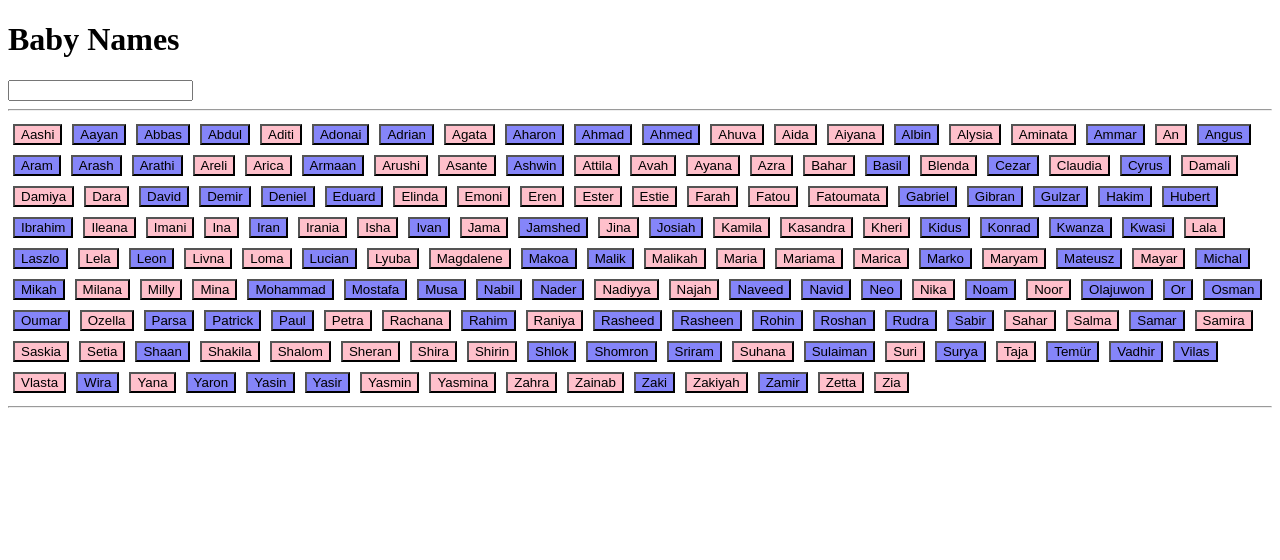
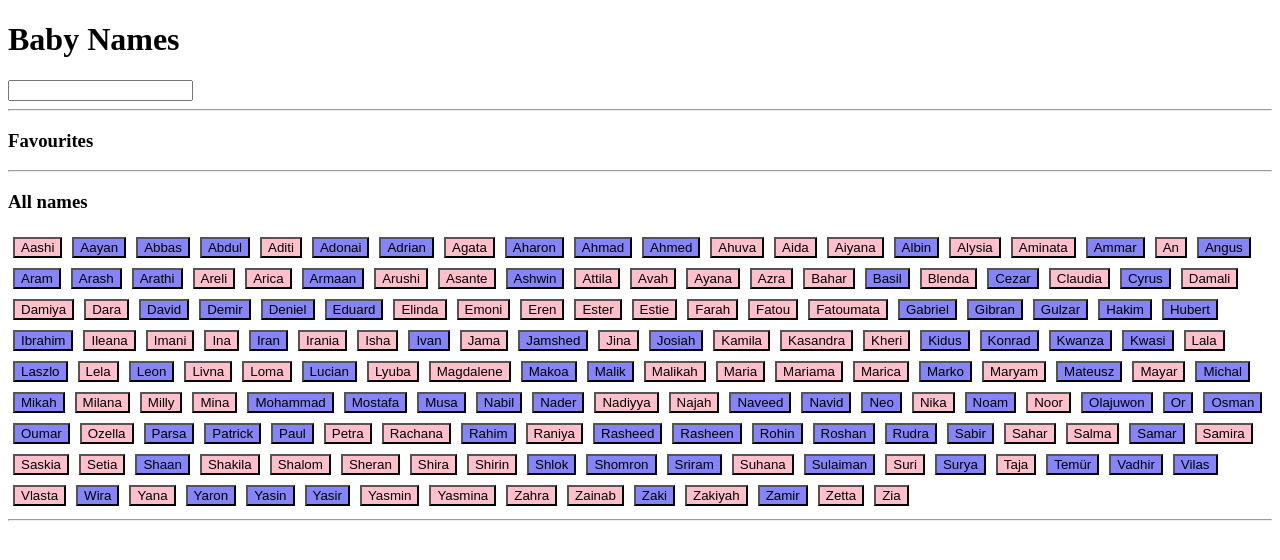
Before and after one commit to AR-47/baby-names-react, a React (Create React App) app: page / in a window 1280 px wide. Shown: the top 560 px of the page. Built offline with nearby package versions, Linux system fonts and the light colour scheme.

Commit message:
refactored for ex3 minus handle fav names logic

```diff
--- a/src/App.tsx
+++ b/src/App.tsx
@@ -1,9 +1,9 @@
-import BabyNamesSection from "./components/BabyNamesApp";
+import BabyNamesApp from "./components/BabyNamesApp";
 
 function App(): JSX.Element {
   return (
     <>
-      <BabyNamesSection />
+      <BabyNamesApp />
     </>
   );
 }
--- a/src/components/BabyNamesApp.tsx
+++ b/src/components/BabyNamesApp.tsx
@@ -1,33 +1,53 @@
 import { useState } from "react";
+import filterNames from "../utils/filterNames";
+import rawNameData from "../data/namesData.json";
 import SearchBar from "./SearchBar";
-import rawNameData from "../data/namesData.json";
+import NamesDisplay from "./NamesDisplay";
+import NameInfoInterface from "../interfaces/nameInfoInterface";
 import NameButton from "./NameButton";
-import filterNames from "../utils/filterNames";
 
 function BabyNamesApp(): JSX.Element {
   const [inputValue, setInputValue] = useState<string>("");
+  const [favNames, setFavNames] = useState<NameInfoInterface[]>([])
 
   const handleSearchUpdate = (enteredText: string) => {
     setInputValue(enteredText);
   };
 
-  const nameInfoList = [...rawNameData]
+  const handleFavNames = () => {
+    console.log('Need to implement logic here for selecting/unselecting favourtite names');
+  }
 
-  nameInfoList.sort((a, b) => a.name.localeCompare(b.name));
+  const nameInfoList: NameInfoInterface[]= [...rawNameData].sort((a, b) => a.name.localeCompare(b.name));
 
-  const allNamesButtonList = filterNames(nameInfoList, inputValue).map((nameInfo) => {
+  const favNamesList = favNames.map((nameInfo) => {
     return (
-      <NameButton key={nameInfo.id} name={nameInfo.name} sex={nameInfo.sex} />
+      <NameButton
+        key={nameInfo.id}
+        name={nameInfo.name}
+        sex={nameInfo.sex}
+        handleFavNames={handleFavNames}
+      />
     );
-  });
+  })
+
+  const nonFavNamesList = filterNames(nameInfoList, inputValue).map((nameInfo) => {
+    return (
+        <NameButton
+          key={nameInfo.id}
+          name={nameInfo.name}
+          sex={nameInfo.sex}
+          handleFavNames={handleFavNames}
+        />
+    );
+  })
 
   return (
     <>
       <h1>Baby Names</h1>
       <SearchBar value={inputValue} onChange={handleSearchUpdate} />
-      <hr />
-      {allNamesButtonList}
-      <hr />
+      <NamesDisplay displayHeading="Favourites" listOfNames={favNamesList} />
+      <NamesDisplay displayHeading="All names" listOfNames={nonFavNamesList} />
     </>
   );
 }
--- a/src/components/NameButton.tsx
+++ b/src/components/NameButton.tsx
@@ -1,7 +1,7 @@
-import NamesInterface from "../namesInterface";
+import NameButtonProps from "../interfaces/nameButtonProps";
 import "../styles/NameButton.css";
 
-function NameButton({ key, name, sex }: NamesInterface): JSX.Element {
+function NameButton({ name, sex, handleFavNames }: NameButtonProps): JSX.Element {
   const getButtonColour = () => {
     if (sex === "f") {
       return "pink";
@@ -9,10 +9,15 @@ function NameButton({ key, name, sex }: NamesInterface): JSX.Element {
       return "blue";
     }
   };
+
   const buttonColour = getButtonColour();
 
   return (
-    <button value={name} className={`name-button ${buttonColour}`}>
+    <button
+      value={name}
+      className={`name-button ${buttonColour}`}
+      onClick = {handleFavNames}
+      >
       {name}
     </button>
   );
--- /dev/null
+++ b/src/components/NamesDisplay.tsx
@@ -0,0 +1,13 @@
+import NamesDisplayProps from "../interfaces/NamesDisplayProps";
+
+function NamesDisplay({displayHeading, listOfNames}: NamesDisplayProps): JSX.Element {
+  return (
+      <>
+          <h3>{displayHeading}</h3>
+          {listOfNames}
+          <hr />
+      </>
+  )
+}
+
+export default NamesDisplay;
--- a/src/components/SearchBar.tsx
+++ b/src/components/SearchBar.tsx
@@ -1,13 +1,14 @@
 import SearchBarProps from "../interfaces/searchBarProps";
 
 function SearchBar({value, onChange}: SearchBarProps) {
-
 
     return (
         <>
             <input
             value={value}
-            onChange={(e) => onChange(e.target.value)}/>
+            onChange={(e) => onChange(e.target.value)}
+            />
+            <hr />
         </>
     )
 }
--- /dev/null
+++ b/src/interfaces/NamesDisplayProps.ts
@@ -0,0 +1,8 @@
+import NameInfoInterface from "./nameInfoInterface";
+
+interface NamesDisplayProps {
+    displayHeading: string,
+    listOfNames: JSX.Element[]
+}
+
+export default NamesDisplayProps;
--- a/src/interfaces/allNamesProps.ts
+++ /dev/null
@@ -1,6 +0,0 @@
-interface AllNamesProps {
-    inputValue: string
-    handleClick: () => void
-}
-
-export default AllNamesProps;
--- a/src/interfaces/nameButtonProps.ts
+++ b/src/interfaces/nameButtonProps.ts
@@ -2,7 +2,7 @@ interface NameButtonProps {
     key: number,
     name: string,
     sex: string,
-    handleNameButtonClick: () => void
+    handleFavNames: () => void
 }
 
 export default NameButtonProps;
```
Also changed, not shown: src/components/AllNames.tsx (deleted, +0 -26 lines), src/namesInterface.ts (deleted, +0 -7 lines).
